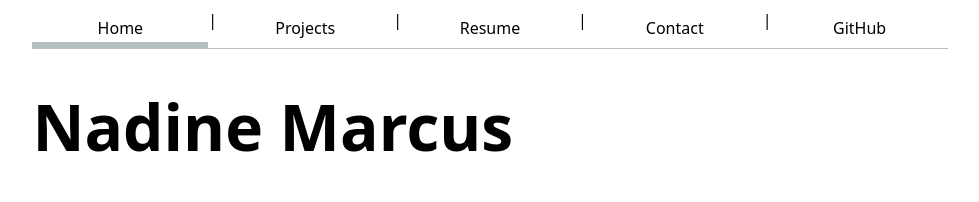
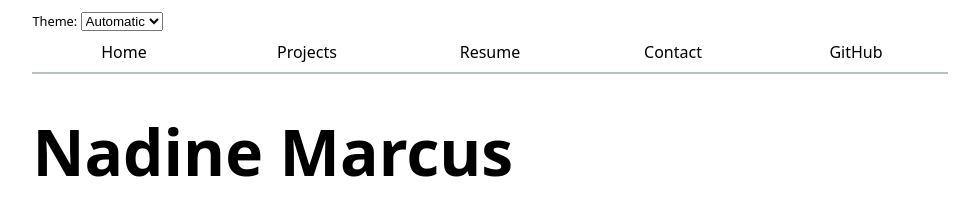
Before and after one commit to nadinemarcus/dsc_209r_lab1_portfolio, a plain HTML site: page index.html in a window 1280 px wide. Shown: the top 202 px of the page, without its empty margins (150-1129 px from the left). Drawn offline with Linux system fonts and the light colour scheme.

Commit message:
lab3 commits

```diff
--- /dev/null
+++ b/global.js
@@ -0,0 +1,78 @@
+console.log('IT’S ALIVE!');
+
+function $$(selector, context = document) {
+  return Array.from(context.querySelectorAll(selector));
+}
+
+let pages = [
+  { url: "", title: "Home" },
+  { url: "projects/", title: "Projects" },
+  { url: "resume/", title: "Resume" },
+  { url: "contact/", title: "Contact" },
+  { url: "https://github.com/nadinemarcus", title: "GitHub" }
+];
+
+const BASE_PATH =
+  location.hostname === 'localhost' || location.hostname === '127.0.0.1'
+    ? '/' // Local server
+    : '/website/'; // GitHub Pages repo name
+
+
+let nav = document.createElement('nav');
+document.body.prepend(nav);
+
+for (let p of pages) {
+  let url = p.url;
+  let title = p.title;
+  url = !url.startsWith('http') ? BASE_PATH + url : url;
+
+  let a = document.createElement('a');
+
+  a.href = url;
+  a.textContent = title;
+
+  a.classList.toggle(
+    "current",
+    a.host === location.host && a.pathname === location.pathname
+  );
+
+  a.toggleAttribute("target", a.host !== location.host);
+  nav.append(a);
+}
+
+document.body.insertAdjacentHTML(
+  "afterbegin",
+  `
+  <label class="color-scheme" style="
+    position: absolute;
+    top: 1rem;
+    left: 1rem;
+    font-size: 80%;
+    font-family:inherit;
+  ">
+    Theme:
+    <select>
+      <option value="light dark">Automatic</option>
+      <option value="light">Light</option>
+      <option value="dark">Dark</option>
+    </select>
+  </label>`,
+);
+
+const select = document.querySelector(".color-scheme select");
+if ("colorScheme" in localStorage) {
+  const savedScheme = localStorage.colorScheme;
+  document.documentElement.style.colorScheme = savedScheme;
+  select.value = savedScheme; // Make sure dropdown reflects current setting
+} else {
+  // Optional: set a default
+  document.documentElement.style.colorScheme = "light dark";
+  select.value = "light dark";
+}
+
+select.addEventListener('input', function (event) {
+  const value = event.target.value;
+  document.documentElement.style.colorScheme = value;
+  console.log("color scheme changed to", value);
+  localStorage.colorScheme = event.target.value
+});
--- a/index.html
+++ b/index.html
@@ -5,15 +5,9 @@
     <meta name="viewport" content="width=device-width, initial-scale=1.0">
     <title>Nadine Marcus: Personal site and portfolio</title>
     <link rel="stylesheet" href="style.css" />
+    <script src="/global.js" type="module"></script>
 </head>
 <body>
-    <nav>
-        <a href="../" class="current">Home</a> |
-        <a href="projects/index.html">Projects</a> |
-        <a href="resume/index.html">Resume</a> |
-        <a href="contact/index.html">Contact</a> |
-        <a href="https://github.com/nadinemarcus" target="_blank">GitHub</a>
-    </nav>
 
     <h1>Nadine Marcus</h1>
     <p>Girls U8 Soccer Coach, Associate Data Engineer, Incoming Data Science Master</p>
--- a/style.css
+++ b/style.css
@@ -1,6 +1,7 @@
 html {
   --color-accent: oklch(72.736% 0.05815 260.231);
   accent-color: var(--color-accent);
+  color-scheme: light dark;
 }
 body {
   /* Set line height to 1.5 times the font size
@@ -10,14 +11,17 @@ body {
   max-width: 100ch;
   margin-inline: max(1em, (100% - 100ch) / 2);
   padding: 0.5;
+  position:relative;
 }
 
 
 nav {
   display: flex;
-  border-bottom: 1px solid oklch(80% 3% 200);
+  --border-color: oklch(50% 10% 200 / 40%);
+  border-bottom-color: var(--border-color);
+  border-bottom: 2px solid var(--border-color);
   margin-bottom: 1em;
-}
+  }
 
 nav ul, nav li {
   display: contents;
@@ -32,13 +36,12 @@ nav a{
 }
 
 nav a.current {
-  border-bottom: 0.4em solid oklch(80% 3% 200);
-  padding-bottom: 0.1em;
+  border-bottom: 0.4em solid var(--border-color);
 }
 
 nav a:hover {
   border-bottom: 0.4em solid var(--color-accent);
-  background-color: oklch(from var(--color-accent) 95% 5% h);
+  background-color: color-mix(in oklch, var(--color-accent), canvas 85%);
 }
 
 form {
@@ -110,6 +113,6 @@ h6 {
 }
 
 .p {
-  font_size: 200%;
+  font-size: 200%;
   font: inherit
 }
```
Also changed, not shown: contact/index.html (+1 -7 lines), projects/index.html (+1 -7 lines), resume/index.html (+1 -7 lines).
